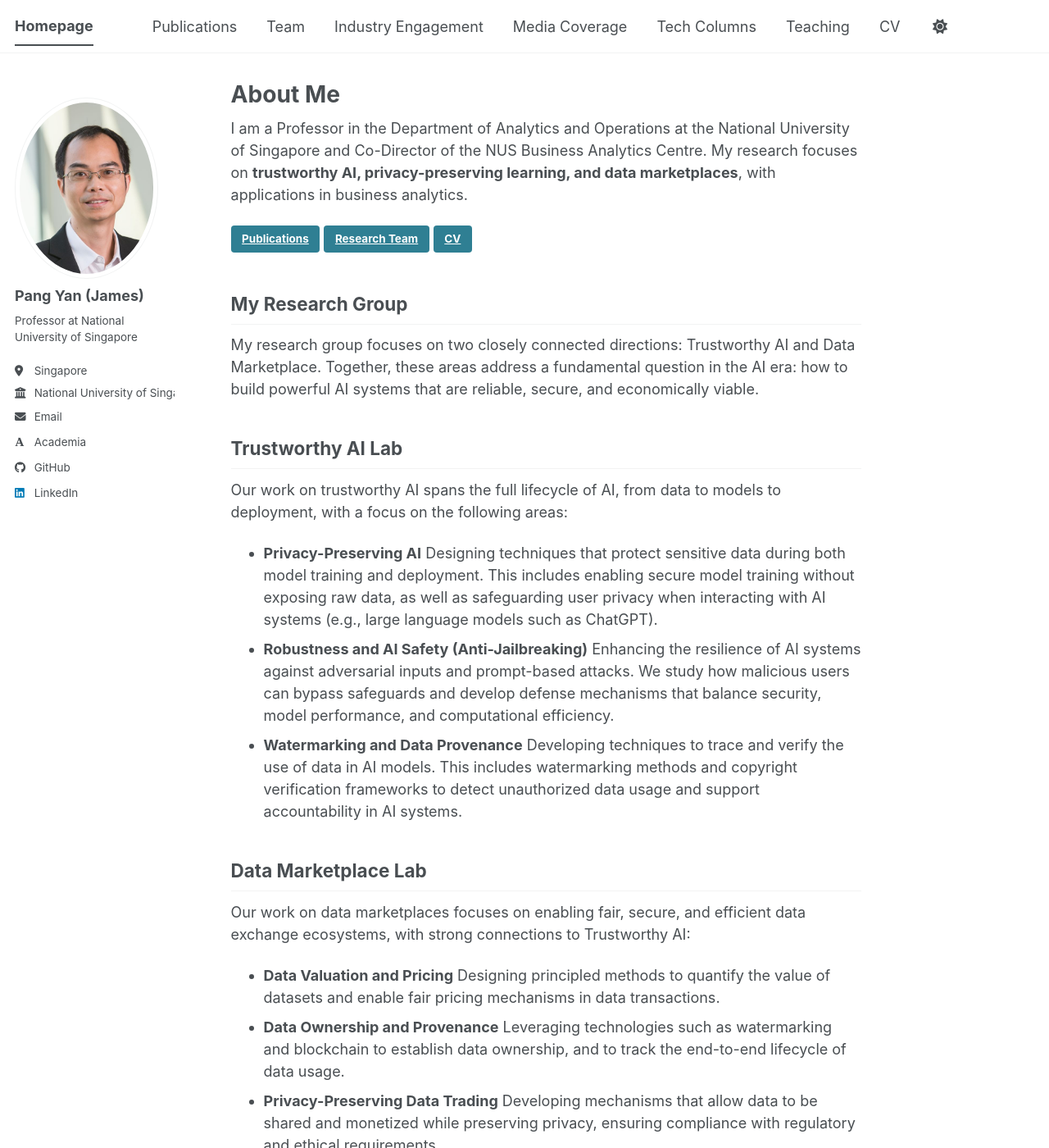
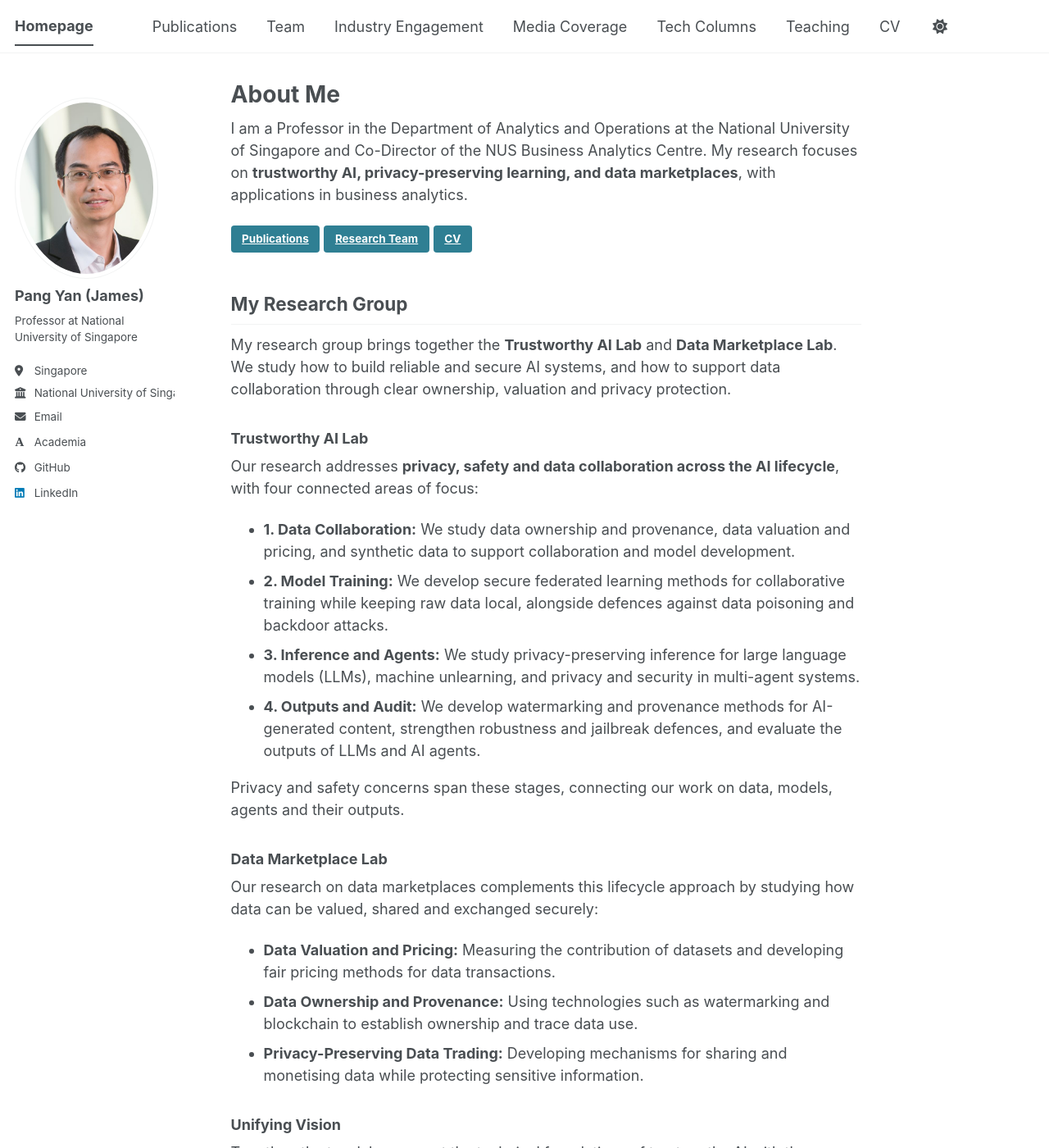
Before and after one commit to jamespangyan/jamespangyan.github.io, a Jekyll site: the page built from _pages/about.md, in a window 1280 px wide and 1400 px high. Shown: the whole window at 82% size. Built offline with Jekyll 4.4.1, drawn with Linux system fonts in a browser that asks for light colours; some web fonts are replaced; a script bundle is joined from its source files by our own code; library files that are not in the unit come from our copies; some of the changed text lies outside the part shown.

Commit message:
Align research lab overview with updated AI lifecycle slide

```diff
--- a/_pages/about.md
+++ b/_pages/about.md
@@ -15,31 +15,32 @@ I am a Professor in the Department of Analytics and Operations at the National U
 
 ## My Research Group
 
-My research group focuses on two closely connected directions: Trustworthy AI and Data Marketplace. Together, these areas address a fundamental question in the AI era: how to build powerful AI systems that are reliable, secure, and economically viable.
+My research group brings together the **Trustworthy AI Lab** and **Data Marketplace Lab**. We study how to build reliable and secure AI systems, and how to support data collaboration through clear ownership, valuation and privacy protection.
 
-Trustworthy AI Lab
-------
-Our work on trustworthy AI spans the full lifecycle of AI, from data to models to deployment, with a focus on the following areas:
-- **Privacy-Preserving AI**
-Designing techniques that protect sensitive data during both model training and deployment. This includes enabling secure model training without exposing raw data, as well as safeguarding user privacy when interacting with AI systems (e.g., large language models such as ChatGPT).
-- **Robustness and AI Safety (Anti-Jailbreaking)**
-Enhancing the resilience of AI systems against adversarial inputs and prompt-based attacks. We study how malicious users can bypass safeguards and develop defense mechanisms that balance security, model performance, and computational efficiency.
-- **Watermarking and Data Provenance**
-Developing techniques to trace and verify the use of data in AI models. This includes watermarking methods and copyright verification frameworks to detect unauthorized data usage and support accountability in AI systems.
+### Trustworthy AI Lab
 
-Data Marketplace Lab
-------
-Our work on data marketplaces focuses on enabling fair, secure, and efficient data exchange ecosystems, with strong connections to Trustworthy AI:
-- **Data Valuation and Pricing**
-Designing principled methods to quantify the value of datasets and enable fair pricing mechanisms in data transactions.
-- **Data Ownership and Provenance**
-Leveraging technologies such as watermarking and blockchain to establish data ownership, and to track the end-to-end lifecycle of data usage.
-- **Privacy-Preserving Data Trading**
-Developing mechanisms that allow data to be shared and monetized while preserving privacy, ensuring compliance with regulatory and ethical requirements.
+Our research addresses **privacy, safety and data collaboration across the AI lifecycle**, with four connected areas of focus:
 
-Unifying Vision
-------
-These two research directions are deeply interconnected. Trustworthy AI provides the technical foundation, while data marketplaces provide the economic and ecosystem layer. Together, they enable a future where data and AI systems are not only powerful, but also trustworthy, transparent, and aligned with societal values.
+- **1. Data Collaboration:** We study data ownership and provenance, data valuation and pricing, and synthetic data to support collaboration and model development.
+- **2. Model Training:** We develop secure federated learning methods for collaborative training while keeping raw data local, alongside defences against data poisoning and backdoor attacks.
+- **3. Inference and Agents:** We study privacy-preserving inference for large language models (LLMs), machine unlearning, and privacy and security in multi-agent systems.
+- **4. Outputs and Audit:** We develop watermarking and provenance methods for AI-generated content, strengthen robustness and jailbreak defences, and evaluate the outputs of LLMs and AI agents.
+
+Privacy and safety concerns span these stages, connecting our work on data, models, agents and their outputs.
+
+### Data Marketplace Lab
+
+Our research on data marketplaces complements this lifecycle approach by studying how data can be valued, shared and exchanged securely:
+
+- **Data Valuation and Pricing:** Measuring the contribution of datasets and developing fair pricing methods for data transactions.
+- **Data Ownership and Provenance:** Using technologies such as watermarking and blockchain to establish ownership and trace data use.
+- **Privacy-Preserving Data Trading:** Developing mechanisms for sharing and monetising data while protecting sensitive information.
+
+### Unifying Vision
+
+Together, the two labs connect the technical foundations of trustworthy AI with the economic mechanisms of data exchange. Our aim is to support AI and data ecosystems that are secure, accountable and useful in practice.
+
+[Explore our publications]({{ '/publications/' | relative_url }}) &middot; [Meet the research team]({{ '/team/' | relative_url }})
 
 ## Academic and Industry Background
 
```
